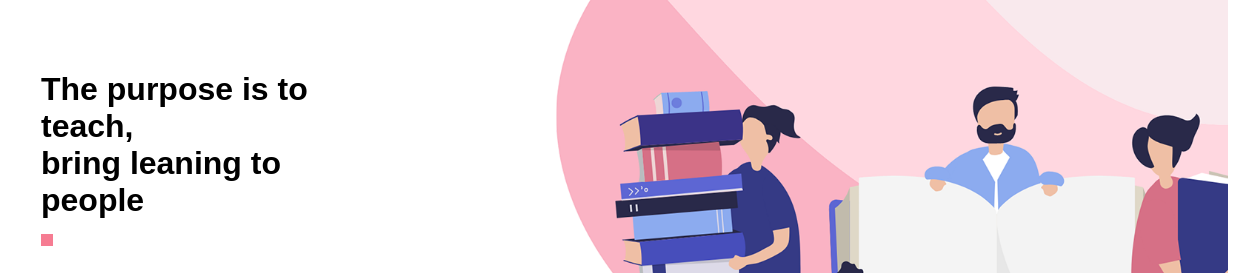
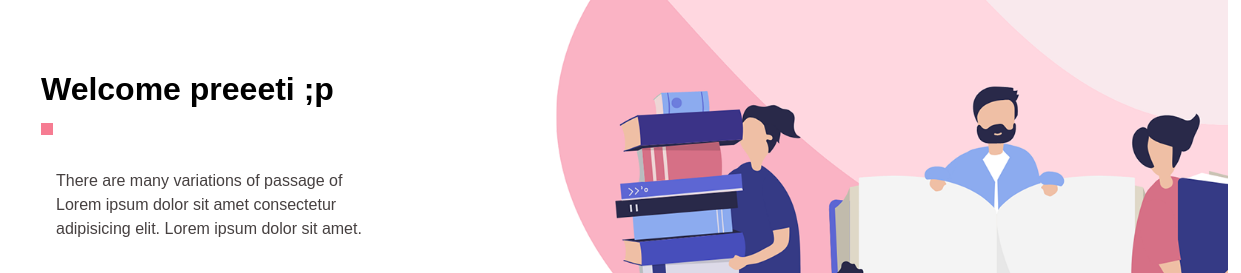
Before and after one commit to Amitarya27/et-website, a plain HTML site: page et_website/index.html in a window 1280 px wide. Shown: the part 172-445 px from the top of the page, 39-1280 px from the left. Drawn offline with Linux system fonts and the light colour scheme.

Commit message:
Update index.html

```diff
--- a/et_website/index.html
+++ b/et_website/index.html
@@ -20,7 +20,7 @@
         <div class="container">
             <img src="images/logo.png" alt="" class="logo">
             <div class="header-text">
-                <h1>The purpose is to teach,<br> bring leaning to people</h1>
+                <h1>Welcome preeeti ;p</h1>
                 <span class="square"></span>
                 <p>There are many variations of passage of Lorem ipsum dolor sit amet consectetur adipisicing elit.
                     Lorem ipsum dolor sit amet.
```
